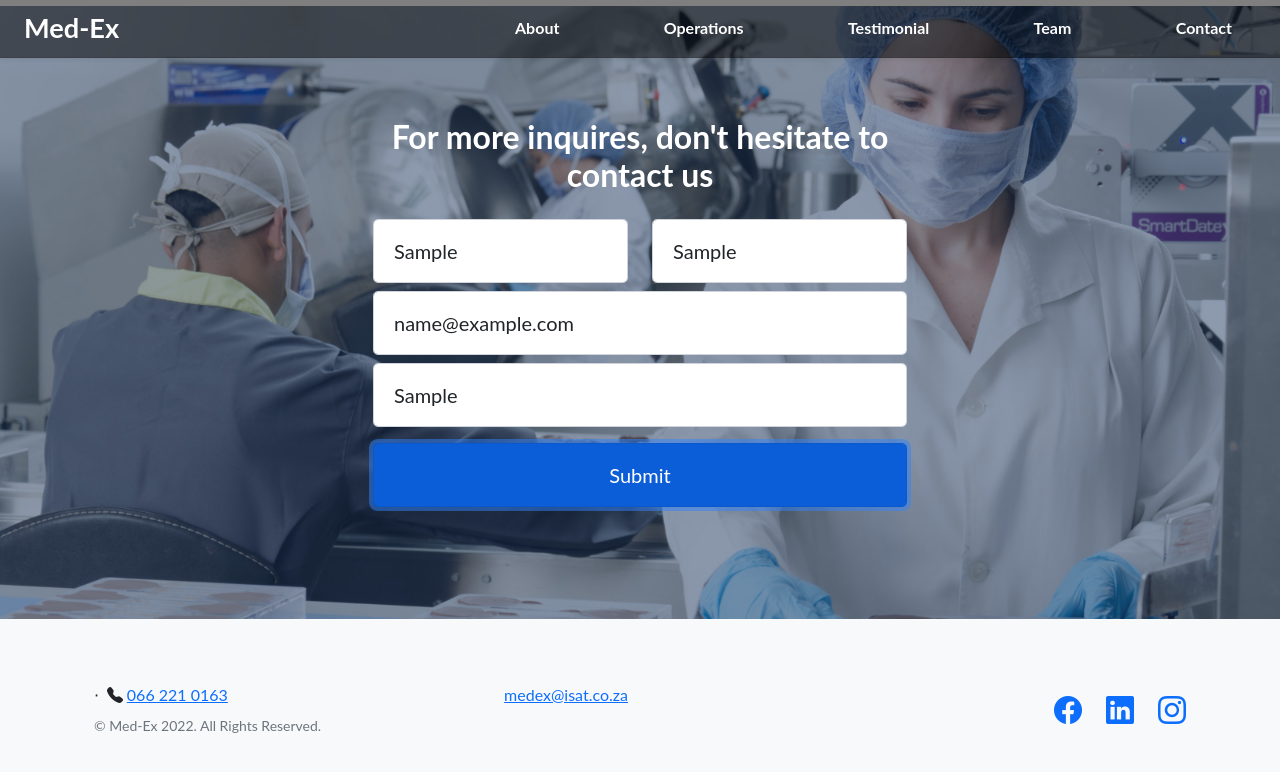
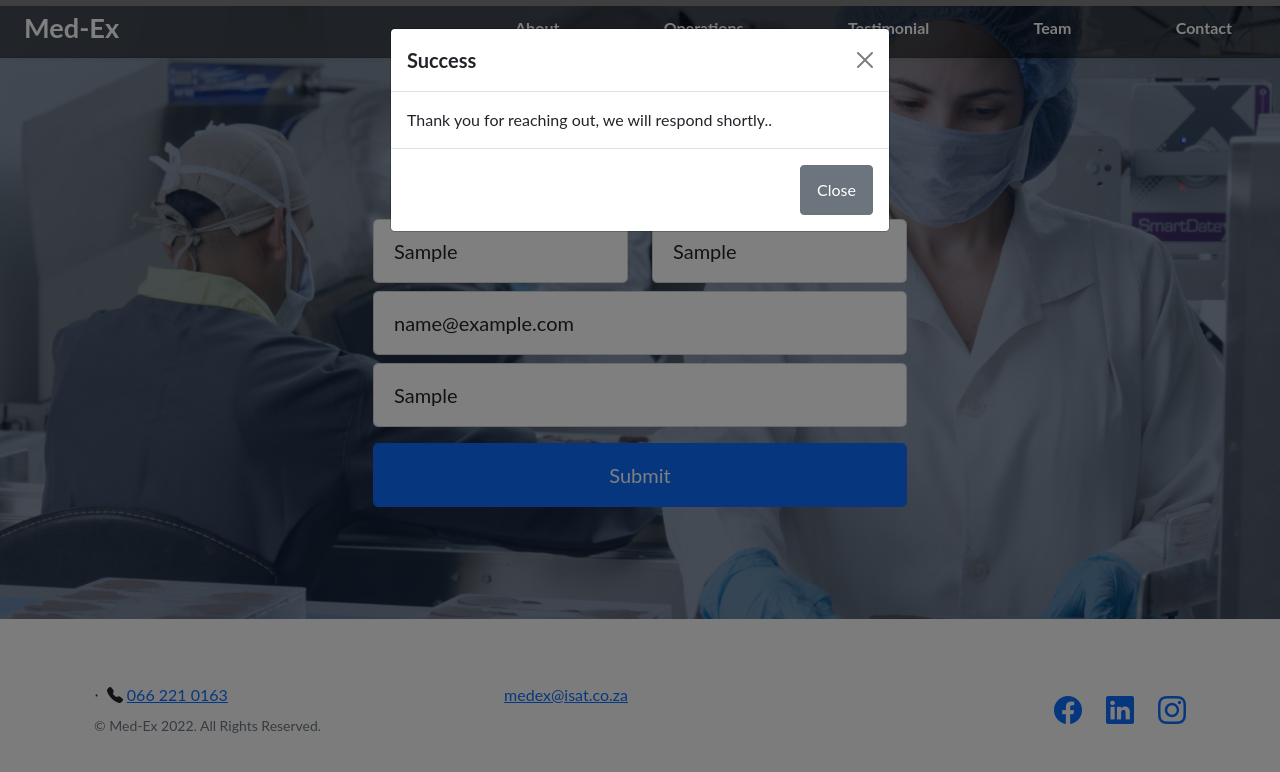
Before and after one commit to Joel-Haag/medex, a Next.js app: page / in a window 1280 px wide. Both pictures are taken after typing "Sample", "Sample", "name@example.com", "Sample" into the empty fields and a click on the button "Submit". Shown: the part 5626-6398 px from the top of the page. Built offline with nearby package versions, Linux system fonts and the light colour scheme; no server answers.

Commit message:
added modal on contact form submission

```diff
--- a/package.json
+++ b/package.json
@@ -9,6 +9,7 @@
     "lint": "next lint"
   },
   "dependencies": {
+    "@popperjs/core": "^2.11.6",
     "@sendgrid/mail": "^7.7.0",
     "@vercel/analytics": "^0.1.3",
     "aos": "^2.3.4",
--- a/pages/_app.js
+++ b/pages/_app.js
@@ -7,6 +7,10 @@ import {useEffect} from "react";
 
 
 function MyApp({ Component, pageProps }) {
+  useEffect(() => {
+    typeof document !== undefined ? require('bootstrap/dist/js/bootstrap') : null
+  }, [])
+
   useEffect(() => {
     AOS.init({
       // easing: "ease-out-cubic",
--- a/pages/index.js
+++ b/pages/index.js
@@ -36,7 +36,7 @@ async function handleOnSubmit(e) {
     const formData = {};
 
     Array.from(e.currentTarget.elements).forEach(field => {
-        if ( !field.name ) return;
+        if (!field.name) return;
         formData[field.name] = field.value;
     });
 
@@ -374,6 +374,29 @@ export default function Home() {
                 </div>
             </div>
             <section className="call-to-action text-white text-center" id="contact">
+                {/*<button type="button" className="btn btn-primary" data-bs-toggle="modal" data-bs-target="#exampleModal">*/}
+                {/*    Launch demo modal*/}
+                {/*</button>*/}
+
+                {/*<div className="modal fade" id="exampleModal" tabIndex="-1" aria-labelledby="exampleModalLabel"*/}
+                {/*     aria-hidden="true">*/}
+                {/*    <div className="modal-dialog">*/}
+                {/*        <div className="modal-content">*/}
+                {/*            <div className="modal-header">*/}
+                {/*                <h5 className="modal-title" id="exampleModalLabel">Modal title</h5>*/}
+                {/*                <button type="button" className="btn-close" data-bs-dismiss="modal"*/}
+                {/*                        aria-label="Close"></button>*/}
+                {/*            </div>*/}
+                {/*            <div className="modal-body">*/}
+                {/*                ...*/}
+                {/*            </div>*/}
+                {/*            <div className="modal-footer">*/}
+                {/*                <button type="button" className="btn btn-secondary" data-bs-dismiss="modal">Close*/}
+                {/*                </button>*/}
+                {/*            </div>*/}
+                {/*        </div>*/}
+                {/*    </div>*/}
+                {/*</div>*/}
                 <div className="container position-relative">
                     <div className="row justify-content-center">
                         <div className="col-xl-6">
@@ -386,7 +409,8 @@ export default function Home() {
                             {/*To make this form functional, sign up at*/}
                             {/* https://startbootstrap.com/solution/contact-forms-->*/}
                             {/*< to get an API token!*/}
-                            <form className="form-subscribe" id="contactFormFooter" method="post"  onSubmit={handleOnSubmit}>
+                            <form className="form-subscribe" id="contactFormFooter" method="post"
+                                  onSubmit={handleOnSubmit}>
                                 {/*Email address input*/}
                                 <div className="row">
                                     <div className="col-md-6 col-sm-12 pb-2">
@@ -429,8 +453,9 @@ export default function Home() {
                                 </div>
                                 <div className={'row'}>
                                     <div className="col-md-12 col-sm-12">
-                                        <button className="btn btn-primary btn-lg form-control"
-                                                >Submit
+                                        <button className="btn btn-primary btn-lg form-control" data-bs-toggle="modal"
+                                                data-bs-target="#exampleModal"
+                                        >Submit
                                         </button>
                                     </div>
                                 </div>
@@ -493,6 +518,26 @@ export default function Home() {
                     </div>
                 </div>
             </footer>
+            <div className="modal fade" id="exampleModal" tabIndex="-1" aria-labelledby="exampleModalLabel"
+                 aria-hidden="true">
+                <div className="modal-dialog">
+                    <div className="modal-content">
+                        <div className="modal-header">
+                            <h5 className="modal-title" id="exampleModalLabel">Success</h5>
+                            <button type="button" className="btn-close" data-bs-dismiss="modal"
+                                    aria-label="Close"></button>
+                        </div>
+                        <div className="modal-body">
+                            Thank you for reaching out, we will respond shortly..
+                        </div>
+                        <div className="modal-footer">
+                            <button type="button" className="btn btn-secondary" data-bs-dismiss="modal">Close
+                            </button>
+                        </div>
+                    </div>
+                </div>
+            </div>
+
             <Analytics/>
         </div>
     )
```
Also changed, not shown: 1 other file (tests, documents, lock files or other folders).
